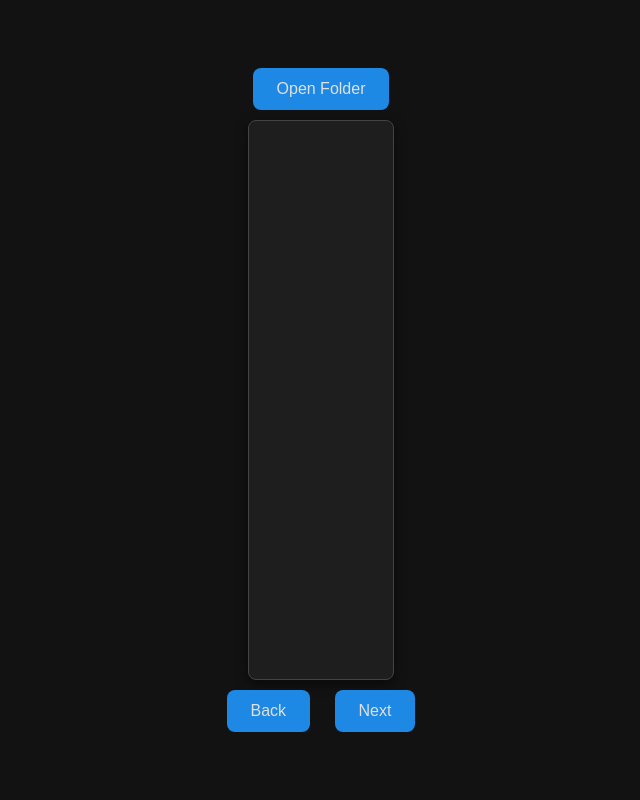
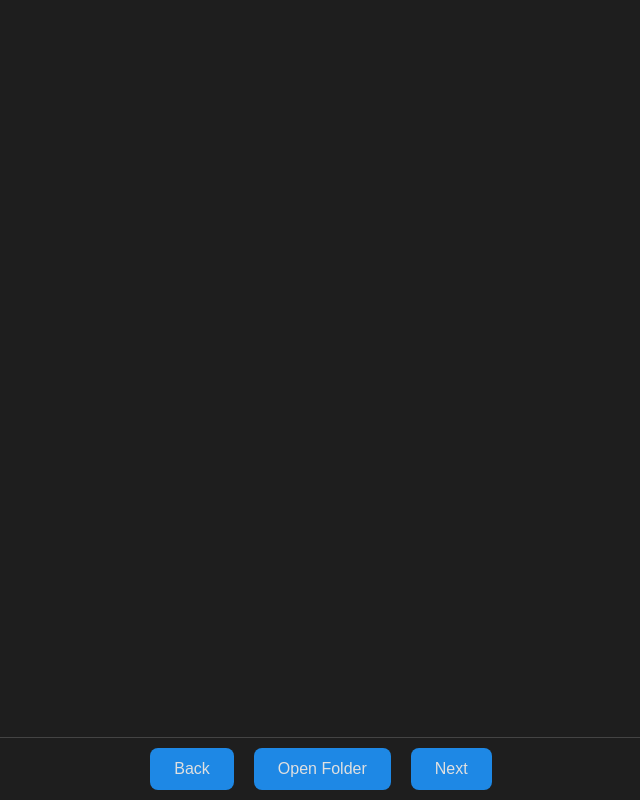
Before and after one commit to epicgamers313/epicgamers313.github.io, a plain HTML site: page index.html in a window 1280 px wide. Shown: the whole page, without its empty margins (319-959 px from the left). Drawn offline with Linux system fonts and the light colour scheme.

Commit message:
Add files via upload

```diff
--- a/index.html
+++ b/index.html
@@ -11,9 +11,6 @@
     <!-- Input for selecting a folder -->
     <input type="file" id="fileInput" webkitdirectory mozdirectory msdirectory odirectory directory style="display: none;">
 
-    <!-- Button to trigger folder selection -->
-    <button id="openbutton">Open Folder</button>
-
     <!-- Container div for the media, centered within the viewport -->
     <div id="displaydiv">
         <!-- Image element to display the selected image -->
@@ -22,9 +19,11 @@
         <video id="displayvideo" controls></video>
     </div>
 
-    <div>
-        <!-- Navigation buttons -->
+    <!-- Container for buttons at the bottom -->
+    <div id="buttonContainer">
+        <!-- Navigation buttons and open folder button -->
         <button id="backbutton">Back</button>
+        <button id="openbutton">Open Folder</button>
         <button id="nextbutton">Next</button>
     </div>
 
--- a/styles.css
+++ b/styles.css
@@ -1,34 +1,28 @@
-/* Ensure the body and HTML occupy the full height and center content */
+/* Ensure the body and HTML occupy the full height and prevent scrolling */
 html, body {
     margin: 0;
     padding: 0;
     height: 100%;
-    overflow: hidden;
-    display: flex;
-    justify-content: center;
-    align-items: center;
-    flex-direction: column;
-    font-family: 'Arial', sans-serif;
+    width: 100%;
+    overflow: hidden; /* Prevent scrolling */
     background-color: #121212; /* Dark background for the entire page */
     color: #e0e0e0; /* Light text color for readability */
+    display: flex;
+    flex-direction: column; /* Arrange elements vertically */
 }
 
-/* Style the container div for media */
+/* Container for media content */
 #displaydiv {
-    border: 1px solid #444; /* Dark border color */
-    width: 70%;
-    height: 70%;
+    flex: 1; /* Take up all available space */
     display: flex;
     justify-content: center;
     align-items: center;
     overflow: hidden;
     box-sizing: border-box;
     background-color: #1e1e1e; /* Dark background for the display area */
-    border-radius: 8px; /* Rounded corners */
-    box-shadow: 0 4px 12px rgba(0, 0, 0, 0.5); /* Deeper shadow for a more pronounced effect */
 }
 
-/* Style the image to maintain aspect ratio */
+/* Style the image to maintain aspect ratio and fit within the container */
 #displayip {
     max-width: 100%;
     max-height: 100%;
@@ -36,11 +30,22 @@ html, body {
     display: none; /* Hide initially */
 }
 
-/* Style the video */
+/* Style the video to maintain aspect ratio and fit within the container */
 #displayvideo {
     max-width: 100%;
     max-height: 100%;
+    object-fit: contain; /* Maintain aspect ratio */
     display: none; /* Hide initially */
+}
+
+/* Container for buttons */
+#buttonContainer {
+    display: flex;
+    justify-content: center; /* Center buttons horizontally */
+    gap: 20px; /* Space between buttons */
+    padding: 10px 0; /* Vertical padding for spacing */
+    background-color: #1e1e1e; /* Dark background for the button area */
+    border-top: 1px solid #444; /* Top border to separate from media content */
 }
 
 /* Style the buttons */
@@ -52,7 +57,6 @@ button {
     font-size: 16px;
     border-radius: 8px;
     cursor: pointer;
-    margin: 10px;
     transition: background-color 0.3s ease, transform 0.2s ease; /* Smooth transition effects */
 }
 
```
